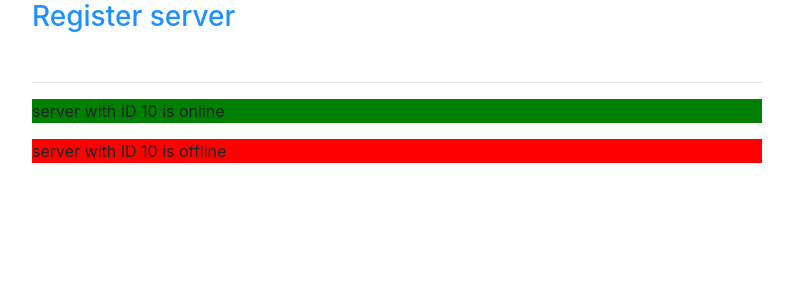
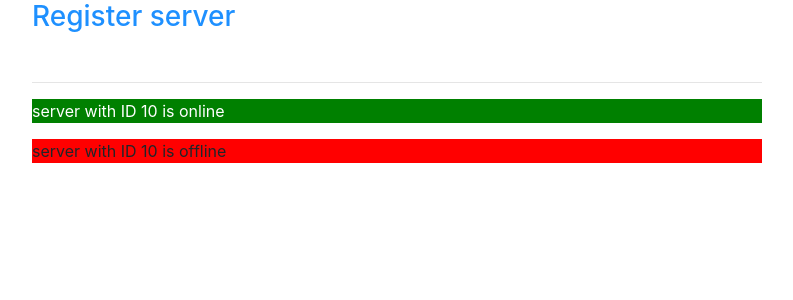
Before and after one commit to arpitmotwani0708/first-angular-app, an Angular app: page / in a window 1280 px wide. Shown: the top 300 px of the page, without its empty margins (53-846 px from the left). Built offline with nearby package versions, Linux system fonts and the light colour scheme.

Commit message:
Added ngClass directive which is used to apply/remove some css for specific condition

```diff
--- a/src/app/servers/servers.component.html
+++ b/src/app/servers/servers.component.html
@@ -1 +1,2 @@
-<p [ngStyle]="{backgroundColor: getColor()}">{{'server'}} with ID {{serverId}} is {{getServerStatus()}}</p>
+<p  [ngStyle]="{backgroundColor: getColor()}"
+    [ngClass]="{online: serverStatus==='online'}">{{'server'}} with ID {{serverId}} is {{getServerStatus()}}</p>
--- a/src/app/servers/servers.component.ts
+++ b/src/app/servers/servers.component.ts
@@ -1,9 +1,14 @@
+import { style } from '@angular/animations';
 import { Component, OnInit } from '@angular/core';
 
 @Component({
   selector: 'app-servers',
   templateUrl: './servers.component.html',
-  styleUrls: ['./servers.component.css']
+  styles: [`
+    .online {
+      color: white
+    }
+  `]
 })
 export class ServersComponent implements OnInit {
 
```
